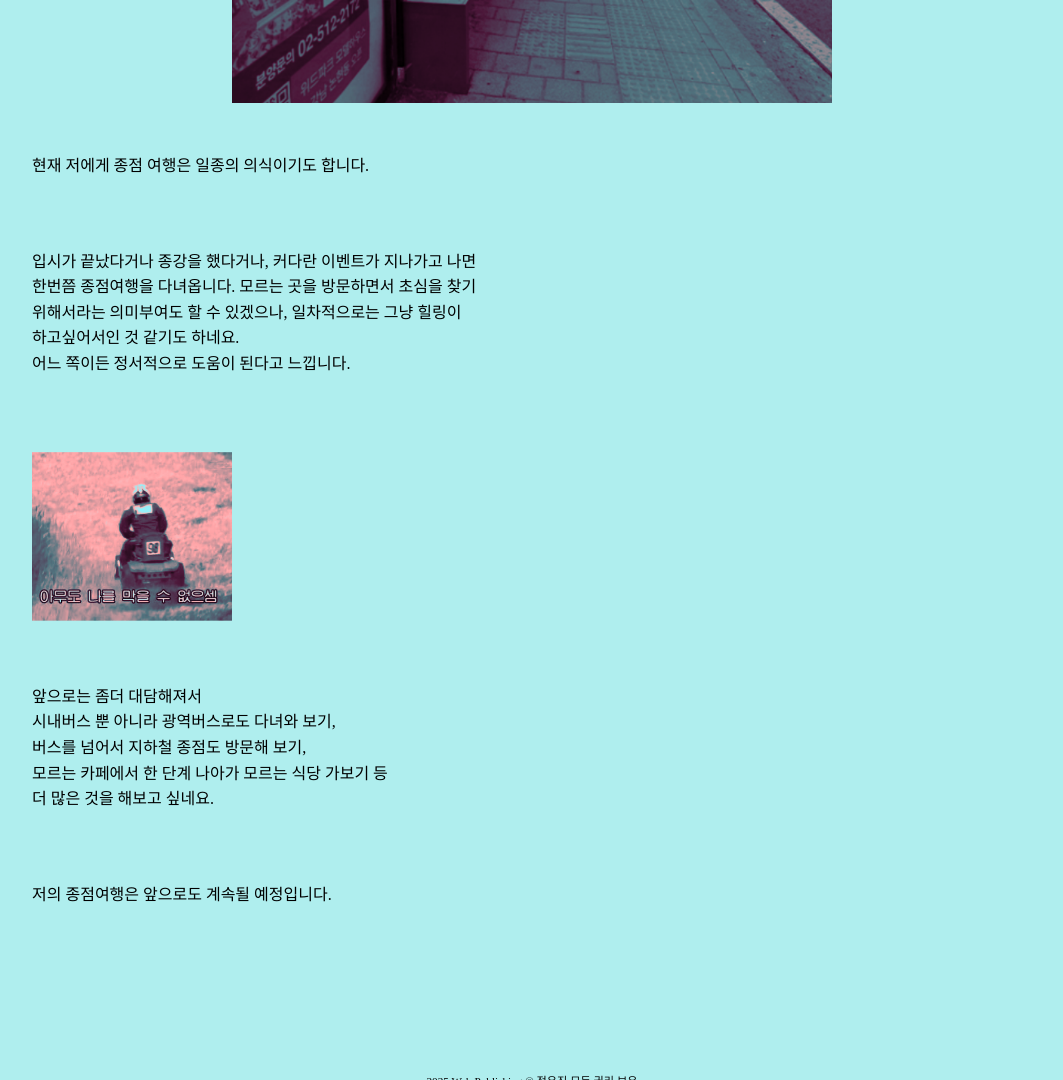
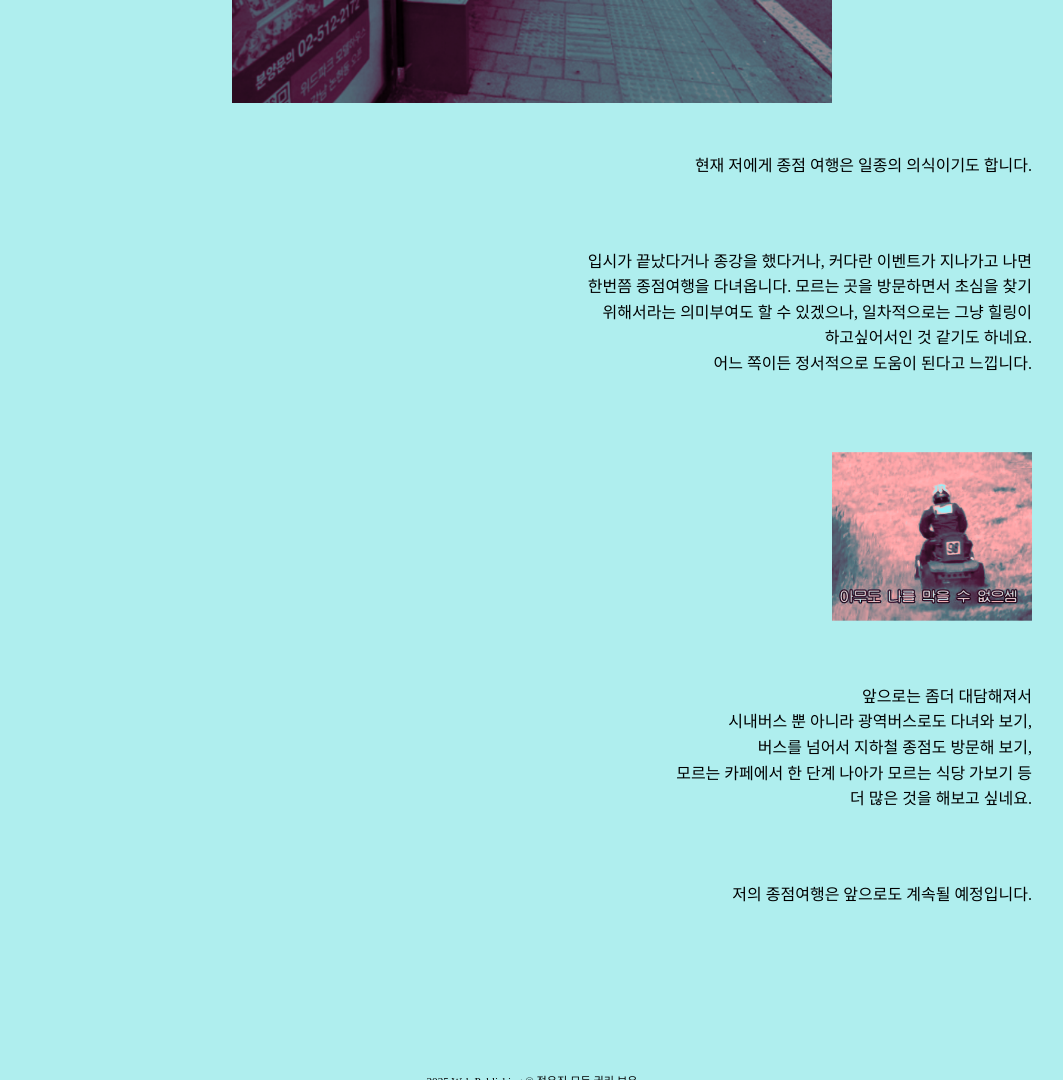
Before and after one commit to eugene-0318/redesigned-broccoli, a plain HTML site: page index.html in a window 1280 px wide. Shown: the part 10920-12000 px from the top of the page, without its empty margins (108-1171 px from the left). Drawn offline with Linux system fonts and the light colour scheme; a web font is replaced by a local one.

Commit message:
Add files via upload

```diff
--- a/index.html
+++ b/index.html
@@ -151,11 +151,11 @@
 		<section>
 		<div class="wrap">
 			<img src="9-qjwjd.png">
-			<p>현재 저에게 종점 여행은 일종의 의식이기도 합니다.</p>
-			<p>입시가 끝났다거나 종강을 했다거나, 커다란 이벤트가 지나가고 나면 <br>한번쯤 종점여행을 다녀옵니다. 모르는 곳을 방문하면서 초심을 찾기 <br>위해서라는 의미부여도 할 수 있겠으나, 일차적으로는 그냥 힐링이 <br>하고싶어서인 것 같기도 하네요. <br>어느 쪽이든 정서적으로 도움이 된다고 느낍니다.</p>
-			<img src="cantstop.png" class="mid-image left-align">
-			<p>앞으로는 좀더 대담해져서 <br>시내버스 뿐 아니라 광역버스로도 다녀와 보기, <br>버스를 넘어서 지하철 종점도 방문해 보기, <br>모르는 카페에서 한 단계 나아가 모르는 식당 가보기 등 <br>더 많은 것을 해보고 싶네요.</p>
-			<p>저의 종점여행은 앞으로도 계속될 예정입니다.</p>
+			<p class="left-spacing">현재 저에게 종점 여행은 일종의 의식이기도 합니다.</p>
+			<p class="left-spacing">입시가 끝났다거나 종강을 했다거나, 커다란 이벤트가 지나가고 나면 <br>한번쯤 종점여행을 다녀옵니다. 모르는 곳을 방문하면서 초심을 찾기 <br>위해서라는 의미부여도 할 수 있겠으나, 일차적으로는 그냥 힐링이 <br>하고싶어서인 것 같기도 하네요. <br>어느 쪽이든 정서적으로 도움이 된다고 느낍니다.</p>
+			<img src="cantstop.png" class="mid-image right-align">
+			<p class="left-spacing">앞으로는 좀더 대담해져서 <br>시내버스 뿐 아니라 광역버스로도 다녀와 보기, <br>버스를 넘어서 지하철 종점도 방문해 보기, <br>모르는 카페에서 한 단계 나아가 모르는 식당 가보기 등 <br>더 많은 것을 해보고 싶네요.</p>
+			<p class="left-spacing">저의 종점여행은 앞으로도 계속될 예정입니다.</p>
 		</div>
 		</section>
 	</section>
```
